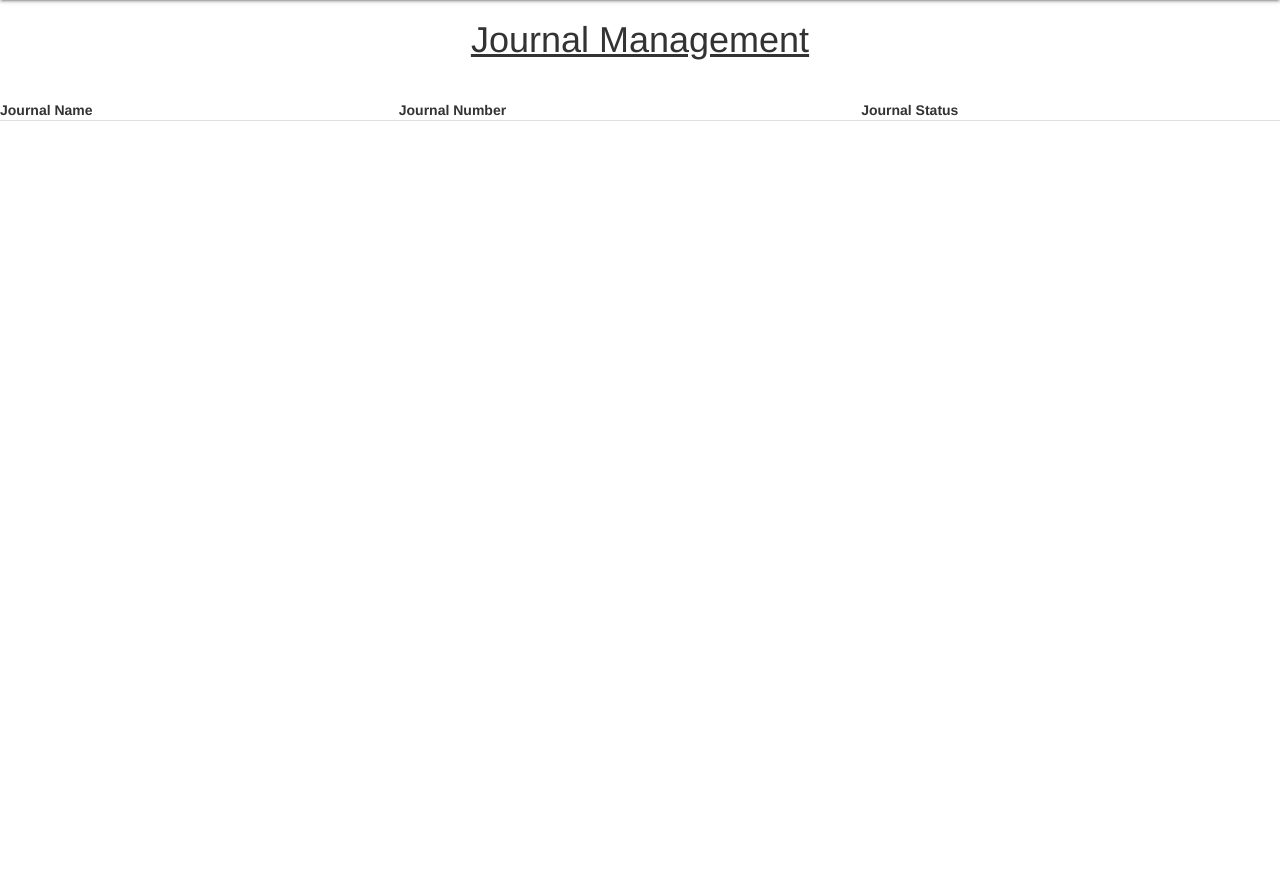
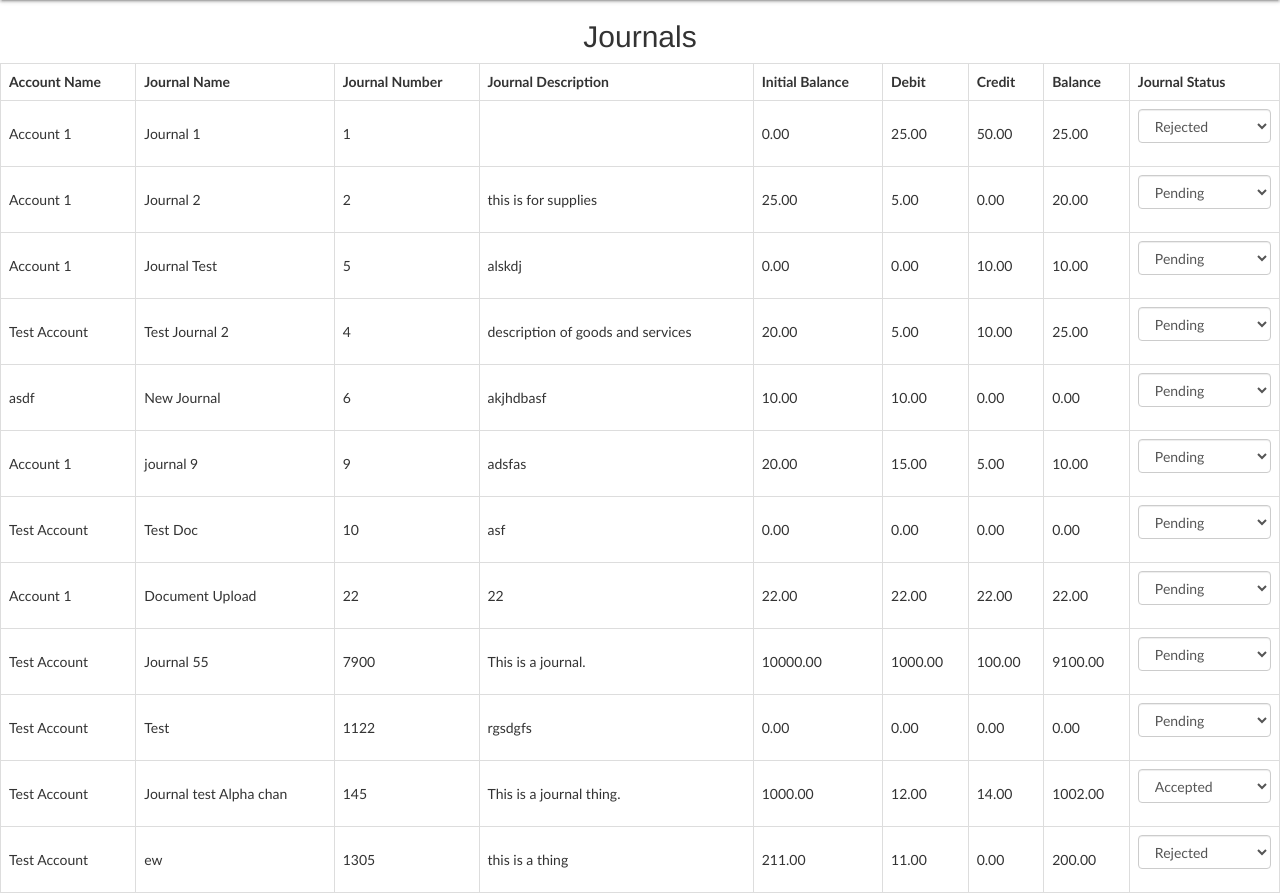
Before and after one commit to dm1737/SAD, a Django app: page /manage_journals/ in a window 1280 px wide. Shown: the part 64-957 px from the top of the page. Before the commit the page ends 185 px from the top, so only its background shows below. Run offline with Django 3.2, Linux system fonts and the light colour scheme; data comes from the database, SQL or seed files in the repository; both versions use the stored data as it was after the commit; lists and menus that the app fills with data are empty; parts of the project's set-up code (start-up, migrations or seed data) failed here and were passed over; some libraries are stand-ins or nearby versions.

Commit message:
Add Journals Page

```diff
--- a/sprint_1/accounts/templates/accounts/manage_journals.html
+++ b/sprint_1/accounts/templates/accounts/manage_journals.html
@@ -1,33 +1,59 @@
 {% extends 'base.html' %}
 
+{% block body %}
 
+    <h2>Journals</h2>
 
-{% block body %}
-<h1>
-    <div style="text-align: center;">
-        <div style="display: inline-block; text-align: left; margin-bottom: 30px;">
-            <u>Journal Management</u>
-        </div>
-    </div>
-</h1>
-<div style="text-align: center;">
-<table align="center">
+    <table id="journals">
         <thead>
         <tr>
-            <th scope="col">Journal Name</th>
-            <th scope="col">Journal Number</th>
-            <th scope="col">Journal Status</th>
+            <th>Account Name</th>
+            <th>Journal Name</th>
+            <th>Journal Number</th>
+            <th>Journal Description</th>
+            <th>Initial Balance</th>
+            <th>Debit</th>
+            <th>Credit</th>
+            <th>Balance</th>
+            <th>Journal Status</th>
         </tr>
         </thead>
         <tbody>
-        {% for journal in Journal %}
+        {% for journal in journal_list %}
             <tr>
-            <th scope="row">{{ journal.Journal_name }}</th>
-            <td>here</td>
-            <td>here</td>
+            <td>{{ journal.account }}</td>
+            <td>{{ journal.Journal_name }}</td>
+            <td>{{ journal.Journal_number }}</td>
+            <td>{{ journal.Journal_description }}</td>
+            <td>{{ journal.initial_journal_balance }}</td>
+            <td>{{ journal.journal_debit }}</td>
+            <td>{{ journal.journal_credit }}</td>
+            <td>{{ journal.journal_balance }}</td>
+            <td><div class="dropdown">
+                <form>
+                  <div class="form-group">
+                    <select class="form-control" id={{journal.Journal_number}}>
+                      <option value="1">Pending</option>
+                      <option value="2">Accepted</option>
+                      <option value="3">Rejected</option>
+                    </select>
+                    <script type="text/javascript">
+                        var temp = "{{journal.status}}";
+                        var id = "{{journal.Journal_number}}";
+                        var dropDownMenu = document.getElementById(id);
+                        for(var i, j = 0; i = dropDownMenu.options[j]; j++) {
+                            if(i.value == temp) {
+                                dropDownMenu.selectedIndex = j;
+                                break;
+                            }
+                        }
+                    </script>
+                  </div>
+                </form>
+            </div></td>
             </tr>
         {% endfor %}
         </tbody>
     </table>
-</div>
+
 {% endblock %}
--- a/sprint_1/accounts/templates/base.html
+++ b/sprint_1/accounts/templates/base.html
@@ -75,7 +75,18 @@
       padding-right:15px;
       font-size: 15px !important;
     }
-
+    #journals {
+          font-family: "Trebuchet MS", Arial, Helvetica, sans-serif;
+          border-collapse: collapse;
+          width: 100%;
+        }
+    #journals td, #journals th {
+          border: 1px solid #ddd;
+          padding: 8px;
+        }
+    h2 {
+    text-align: center;
+        }
   </style>
 </head>
 {% endblock %}
--- a/sprint_1/accounts/urls.py
+++ b/sprint_1/accounts/urls.py
@@ -3,6 +3,7 @@ from django.urls import path, include
 from . import views
 from django.conf import settings
 from django.conf.urls.static import static
+from .views import ManageJournals
 
 app_name = 'accounts'
 
@@ -17,5 +18,5 @@ urlpatterns = [
     path("accounts/", views.view_account, name="account"),
     path("journals/", views.journals, name="journals"),
 	path("forgot_password/", views.fgtpassword, name="fgtpassword"),
-    path("manage_journals/", views.mangjournals, name="mangjournals")
+    path("manage_journals/", ManageJournals.as_view())
 ]+ static(settings.MEDIA_URL, document_root=settings.MEDIA_ROOT)
--- a/sprint_1/accounts/views.py
+++ b/sprint_1/accounts/views.py
@@ -5,6 +5,7 @@ from django.contrib.auth.forms import UserCreationForm, AuthenticationForm
 from django.contrib.auth import logout,login,authenticate
 from django.contrib import messages
 from .forms import NewUserForm, EmailForm, JournalForm
+from django.views.generic import ListView
 
 def homepage(request):
     return render(request = request,
@@ -132,19 +133,14 @@ def journals(request):
     context = {'form': form}
     return render(request, 'accounts/journals.html', context)
 
-def mangjournals(request):
+#def mangjournals(request):
 
-    return render(request = request, template_name="accounts/manage_journals.html")
-"""if request.method == 'POST':
-        print('here')
-        if request.POST.get('username') and request.POST.get('password'):
-            print('here')
-            post=Post()
-            post.username= request.POST.get('username')
-            post.password= request.POST.get('password')
-            post.save()
-
-            return render(request, 'posts/home.html')
-
-     else:
-            return render(request, 'accounts/login.html') """
+class ManageJournals(ListView):
+    model = Journal
+    template_name = 'accounts/manage_journals.html'
+    def get_context_data(self, **kwargs):
+        # Call the base implementation first to get a context
+        context = super().get_context_data(**kwargs)
+        # Add in a QuerySet of all the journals
+        context['journal_list'] = Journal.objects.all()
+        return context
```
Also changed, not shown: sprint_1/db.sqlite3. Lines whose indentation alone changed are shown as unchanged.
